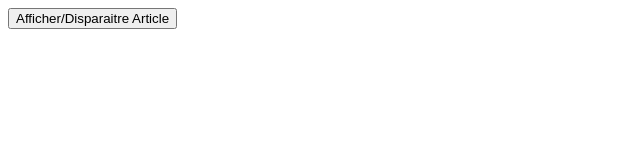
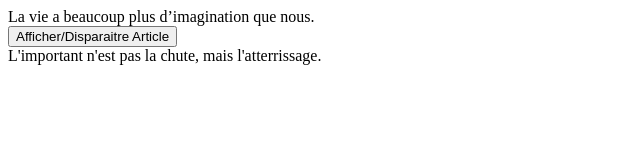
Before and after one commit to mohamed-frah/runtrackJs, a plain HTML site: page jour02/job02/index.html in a window 1280 px wide. Both pictures are taken after a click on the button "Afficher/Disparaitre Article". Shown: the whole page, without its empty margins (0-640 px from the left). Drawn offline with Linux system fonts and the light colour scheme; files whose address does not match are found by name.

Commit message:
j'ai ajouter la premiere citation

```diff
--- a/jour02/job02/index.html
+++ b/jour02/job02/index.html
@@ -6,6 +6,9 @@
     <title>Apparition/Disparition Article</title>
 </head>
 <body>
+    <article id="citation">
+        La vie a beaucoup plus d’imagination que nous.
+    </article>
     <button id="button" onclick="showhide()">Afficher/Disparaitre Article</button>
     <!-- Article initiallement caché -->
     <article id="article" style="display: none;">
--- /dev/null
+++ b/jour02/job02/script.js
@@ -0,0 +1,13 @@
+function showhide() {
+    // Sélectionner l'élément <article> avec l'ID "article"
+    const article = document.getElementById("article");
+
+    // Vérifier si l'article est caché ou affiché
+    if (article.style.display === "none") {
+        // Si l'article est caché, l'afficher
+        article.style.display = "block";
+    } else {
+        // Sinon, s'il est affiché, le cacher
+        article.style.display = "none";
+    }
+}
```
